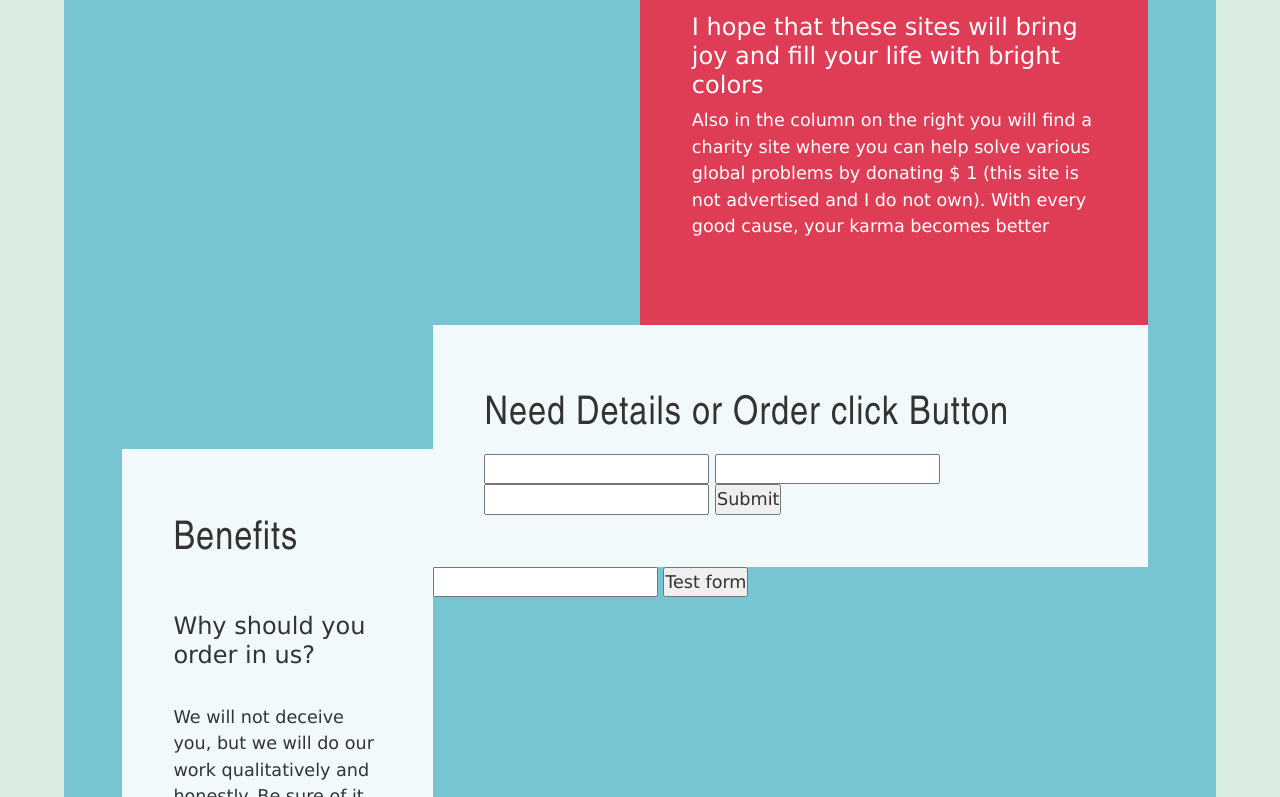
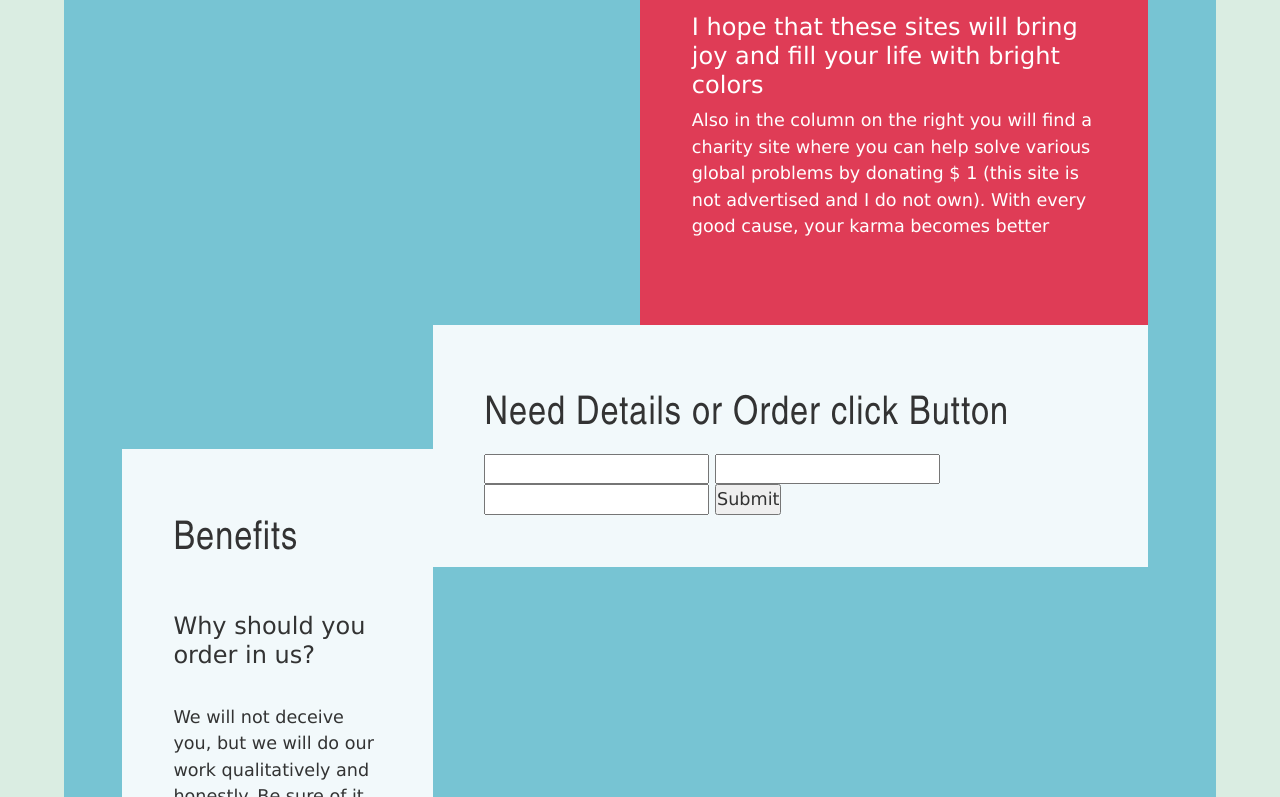
Before and after one commit to Designstep/designstep.github.io, a plain HTML site: page index.html in a window 1280 px wide. Shown: the part 2667-3464 px from the top of the page. Drawn offline with nearby package versions, Linux system fonts and the light colour scheme.

Commit message:
Update index.html

```diff
--- a/index.html
+++ b/index.html
@@ -152,13 +152,7 @@ This agency known in Pinterest advises you design services.
 </form>
 </div>
 
-			<form action="https://getsimpleform.com/messages?form_api_token=e9b147c8b4d328e5b706f1e66c10da50" method="post">
-  <!-- the redirect_to is optional, the form will redirect to the referrer on submission -->
-  <input type='hidden' name='redirect_to' value='<the complete return url e.g. http://fooey.com/thank-you.html>' />
-  <!-- all your input fields here.... -->
-  <input type='text' name='test' />
-  <input type='submit' value='Test form' />
-</form>
+
 
 
 		<footer>
```
